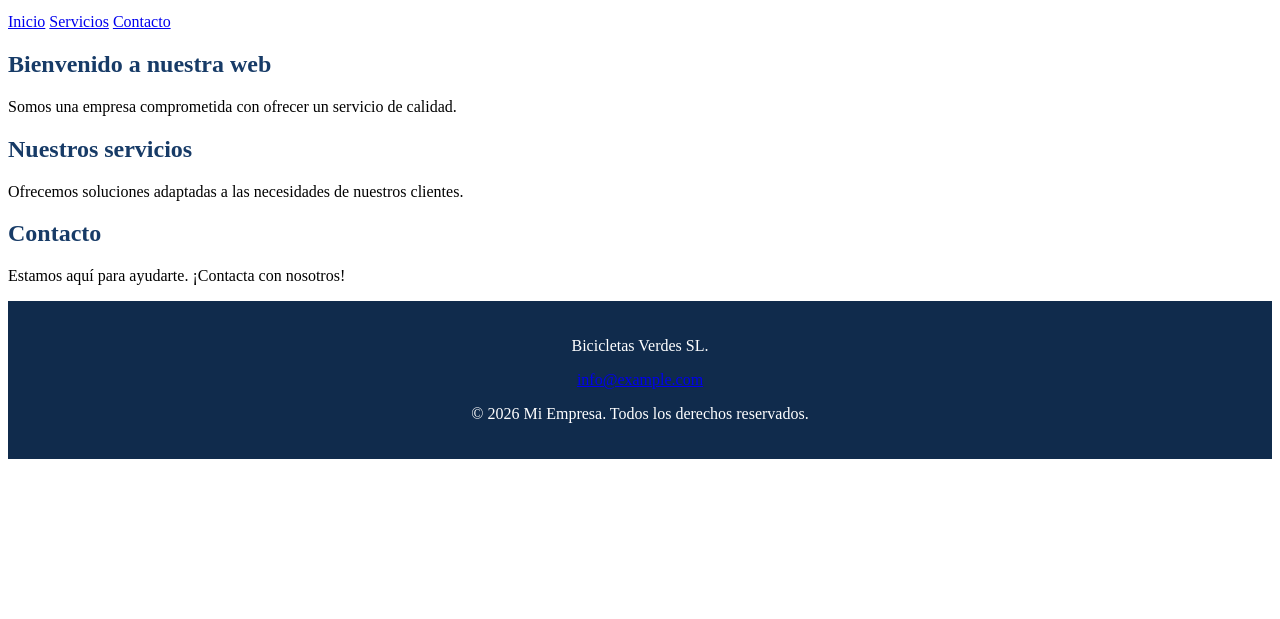
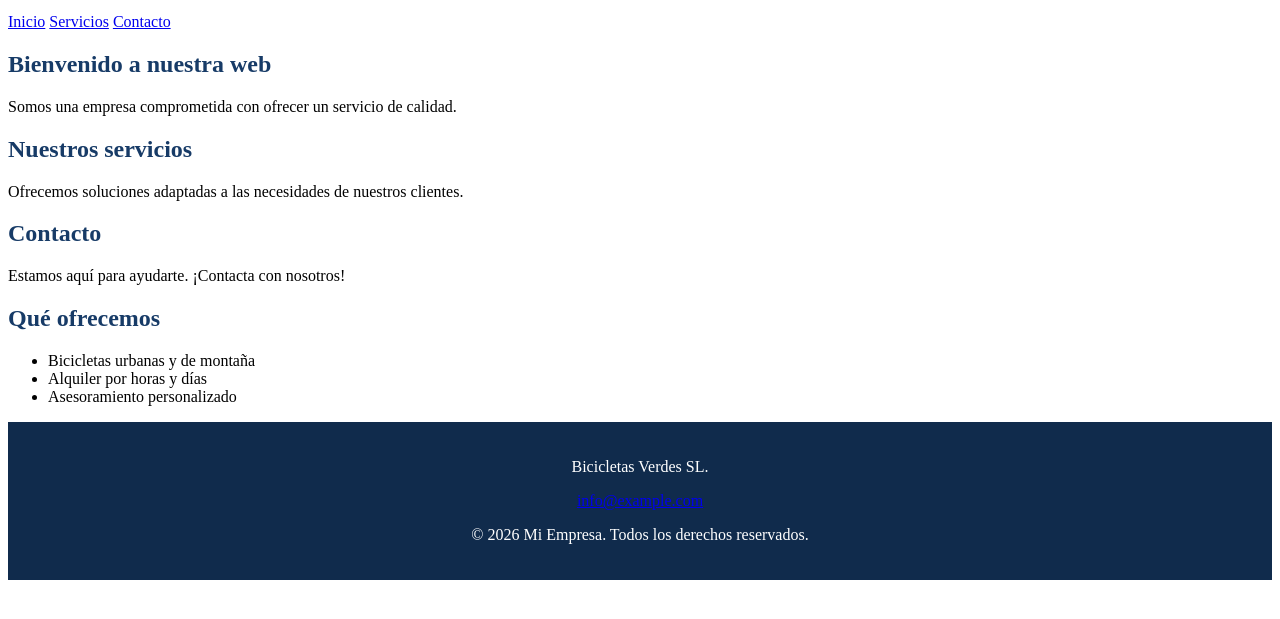
Before and after one commit to fel2984-png/ed-git-website, a plain HTML site: page index.html in a window 1280 px wide. Shown: the part 101-720 px from the top of the page. Drawn offline with Linux system fonts and the light colour scheme.

Commit message:
Add alternative services section on main

```diff
--- a/index.html
+++ b/index.html
@@ -34,7 +34,14 @@
             <p>Estamos aquí para ayudarte. ¡Contacta con nosotros!</p>
         </section>
     </main>
-
+<section>
+    <h2>Qué ofrecemos</h2>
+    <ul>
+        <li>Bicicletas urbanas y de montaña</li>
+        <li>Alquiler por horas y días</li>
+        <li>Asesoramiento personalizado</li>
+    </ul>
+</section>
      <footer>
         <p>Bicicletas Verdes SL.</p>
         <p>
```
